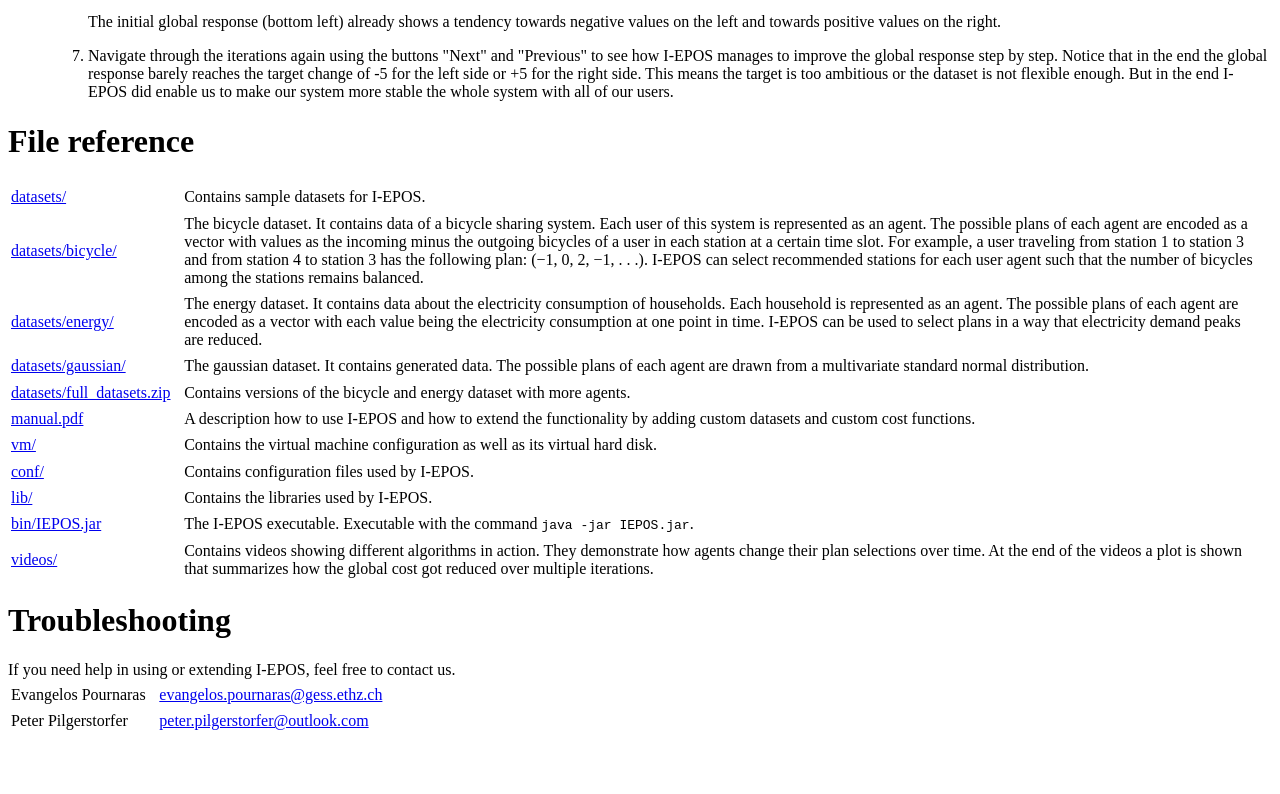
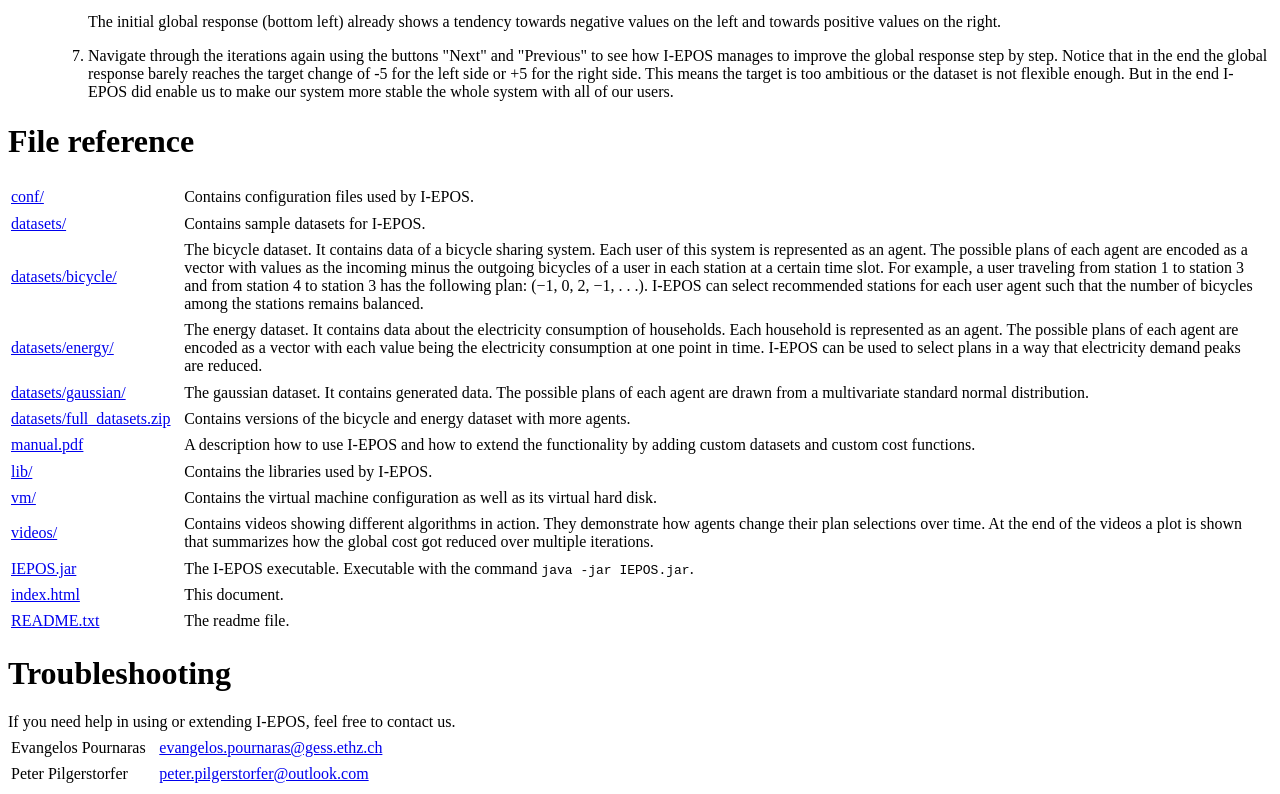
Before and after one commit to epournaras/EPOS-Manual, a plain HTML site: page index.html in a window 1280 px wide. Shown: the part 3976-4770 px from the top of the page. Before the commit the page ends 4717 px from the top, so only its background shows below. Drawn offline with Linux system fonts and the light colour scheme.

Commit message:
more fixes

```diff
--- a/index.html
+++ b/index.html
@@ -251,6 +251,10 @@ users.
 
 <table>
 <tr>
+<td><a href="conf">conf/</a></td>
+<td>Contains configuration files used by I-EPOS.</td>
+</tr>
+<tr>
 <td><a href="datasets">datasets/</a></td>
 <td>Contains sample datasets for I-EPOS.</td>
 </tr>
@@ -295,20 +299,12 @@ Contains versions of the bicycle and energy dataset with more agents.
 <td>A description how to use I-EPOS and how to extend the functionality by adding custom datasets and custom cost functions.</td>
 </tr>
 <tr>
-<td><a href="vm">vm/</a></td>
-<td>Contains the virtual machine configuration as well as its virtual hard disk.</td>
-</tr>
-<tr>
-<td><a href="conf">conf/</a></td>
-<td>Contains configuration files used by I-EPOS.</td>
-</tr>
-<tr>
 <td><a href="lib">lib/</a></td>
 <td>Contains the libraries used by I-EPOS.</td>
 </tr>
 <tr>
-<td><a href="IEPOS.jar">bin/IEPOS.jar</a></td>
-<td>The I-EPOS executable. Executable with the command <code>java -jar IEPOS.jar</code>.</td>
+<td><a href="vm">vm/</a></td>
+<td>Contains the virtual machine configuration as well as its virtual hard disk.</td>
 </tr>
 <tr>
 <td><a href="videos">videos/</a></td>
@@ -316,6 +312,18 @@ Contains versions of the bicycle and energy dataset with more agents.
 They demonstrate how agents change their plan selections over time.
 At the end of the videos a plot is shown that summarizes how the global cost got reduced over
 multiple iterations.</td>
+</tr>
+<tr>
+<td><a href="IEPOS.jar">IEPOS.jar</a></td>
+<td>The I-EPOS executable. Executable with the command <code>java -jar IEPOS.jar</code>.</td>
+</tr>
+<tr>
+<td><a href="index.html">index.html</a></td>
+<td>This document.</td>
+</tr>
+<tr>
+<td><a href="README.txt">README.txt</a></td>
+<td>The readme file.</td>
 </tr>
 </table>
 
```
